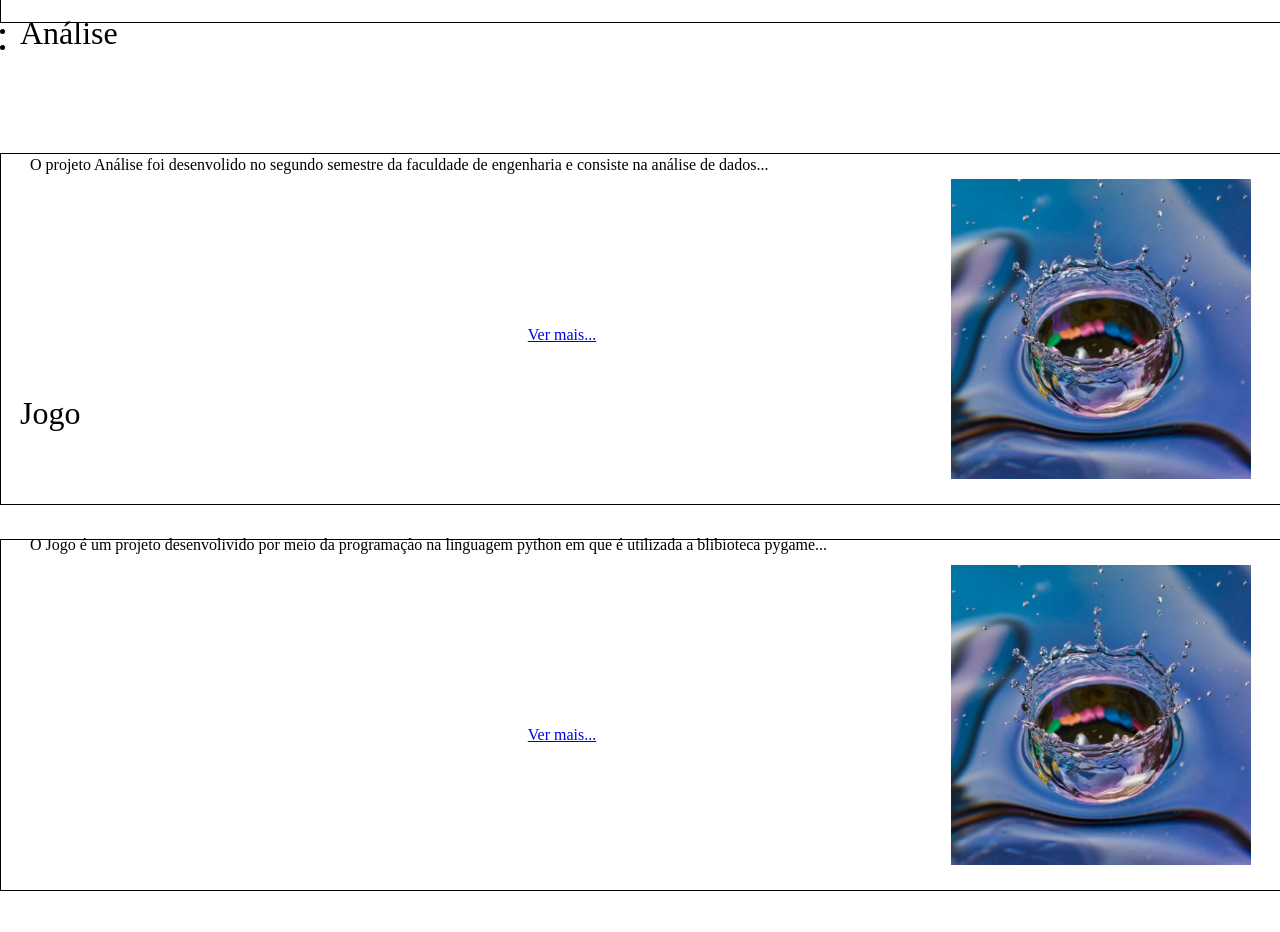
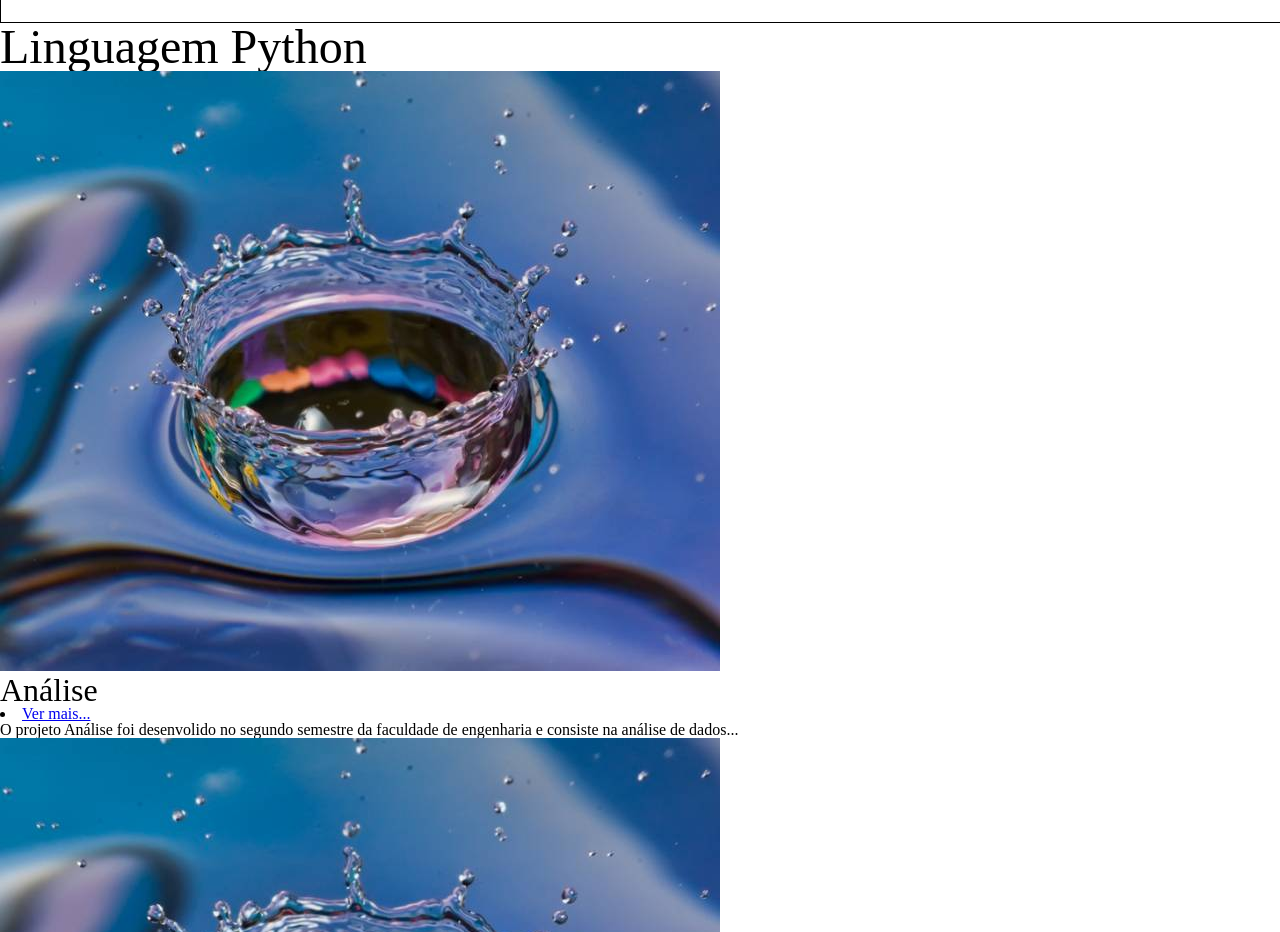
Before and after one commit to Sy2k/Co-design, a plain HTML site: page Grupo_4/categoria.html in a window 1280 px wide. Shown: the part 123-1055 px from the top of the page. Before the commit the page ends 1014 px from the top, so only its background shows below. Drawn offline with Linux system fonts and the light colour scheme.

Commit message:
comentando

```diff
--- a/Grupo_4/assets/css/style_categoria.css
+++ b/Grupo_4/assets/css/style_categoria.css
@@ -1,89 +1,89 @@
 /* categoria.html */
 
 .titulo-categoria {
-  position: absolute;
+  /*position: absolute;
   left: 10px;
   top: 70px;
   width: 1024px;
-  text-align: center;
+  text-align: center; */
 }
 
 .imagem-principal-projeto1 {
-  position: absolute;
+  /*position: absolute;
   left: 950px;
   top: 25px;
   width: 300px;
-  height: 300px;
+  height: 300px; */
 }
 
 .imagem-principal-projeto2 {
-  position: absolute;
+  /*position: absolute;
   left: 950px;
   top: 25px;
   width: 300px;
-  height: 300px;
+  height: 300px;*/
 }
 
 .bloco-projeto1 {
-  position:absolute;
+  /*position:absolute;
   width: 1300px;
   height: 350px;
   border-style: solid;
   border-width: 0.3px;
-  margin-top: 130px;
+  margin-top: 130px;*/
 }
 
 .bloco-projeto2 {
-  position: absolute;
+  /*position: absolute;
   width: 1300px;
   height: 350px;
   border-style: solid;
   border-width: 0.3px;
-  margin-top: 500px;
+  margin-top: 500px;*/
 
 }
 .nome-projeto1 {
-  position: absolute;
+  /*position: absolute;
   left: 20px;
   top: 140px;
-  width: 1024px;
+  width: 1024px;*/
 }
 
 .nome-projeto2 {
-  position: absolute;
+  /*position: absolute;
   left: 20px;
   top: 520px;
-  width: 1024px;
+  width: 1024px;*/
 }
 
 .saber-mais-projeto1 {
-  position: absolute;
+  /*position: absolute;
   left: 50px;
   top: 450px;
   width: 1024px;
-  text-align: center
+  text-align: center*/
 }
 
 .saber-mais-projeto2 {
-  position: absolute;
+  /*position: absolute;
   left: 50px;
   top: 850px;
   width: 1024px;
-  text-align: center
+  text-align: center*/
 }
 
 .lista-projetos1 {
-  position: absolute;
+  /*position: absolute;
   left: 30px;
   top: 280px;
   width: 1024px;
-  text-align: left;
+  text-align: left;*/
 }
 
 .lista-projetos2 {
-  position: absolute;
+  /*position: absolute;
   left: 30px;
   top: 660px;
   width: 1024px;
-  text-align: left;
+  text-align: left;*/
 }
```
